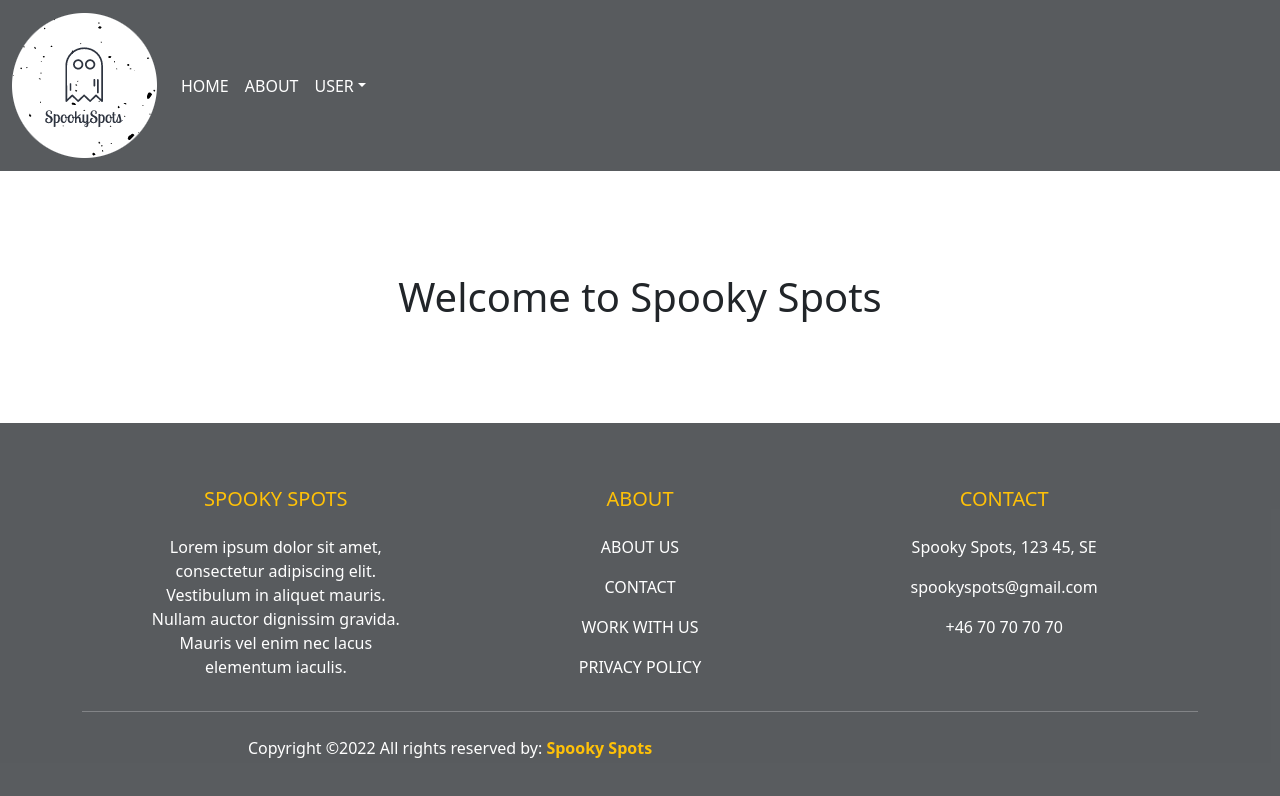
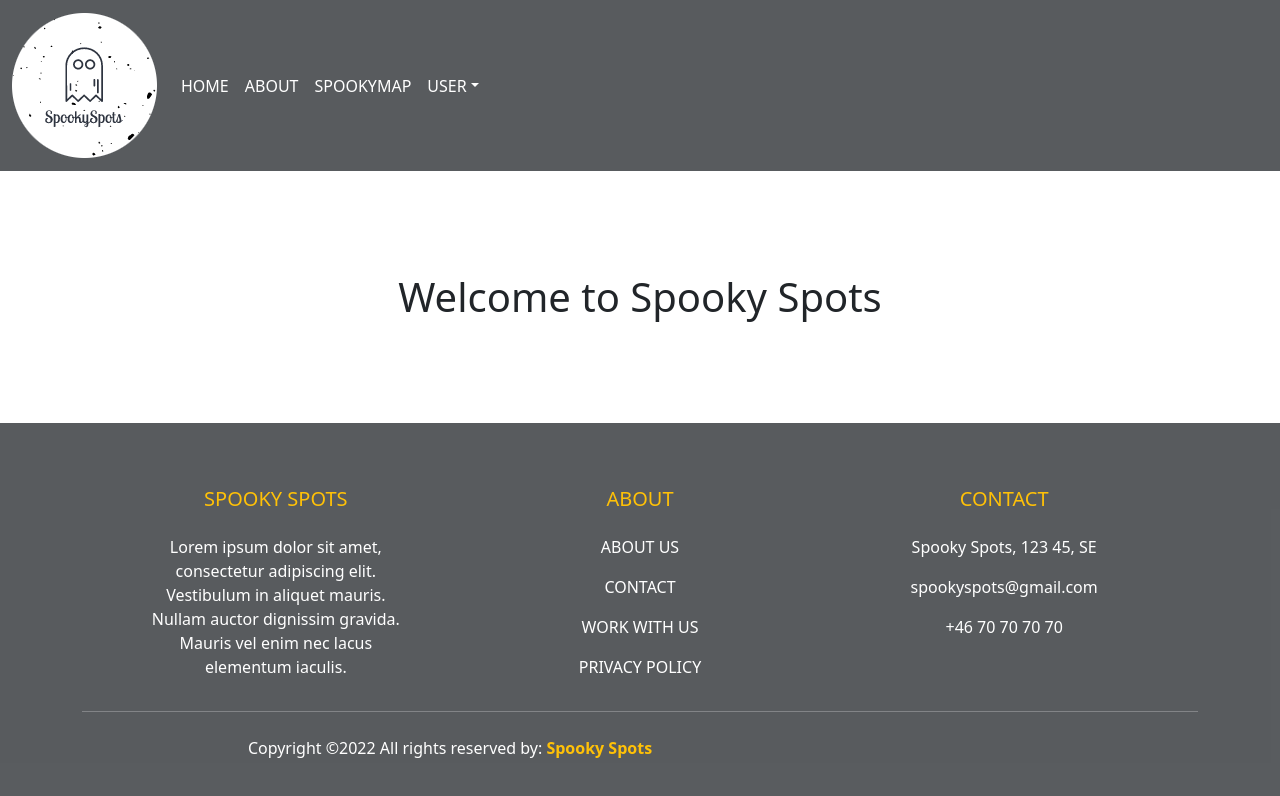
Before and after one commit to louisehedman/spooky-spots-fe, a React (Create React App) app: page / in a window 1280 px wide. Shown: the top 796 px of the page. Built offline with nearby package versions, Linux system fonts and the light colour scheme; no server answers.

Commit message:
implement map with rlayers package

```diff
--- a/package.json
+++ b/package.json
@@ -12,10 +12,12 @@
     "@types/react-dom": "^18.0.6",
     "axios": "^0.27.2",
     "bootstrap": "^5.2.1",
+    "ol": "^7.1.0",
     "react": "^18.2.0",
     "react-dom": "^18.2.0",
     "react-router-dom": "^6.4.0",
     "react-scripts": "5.0.1",
+    "rlayers": "^1.4.3",
     "typescript": "^4.7.4",
     "web-vitals": "^2.1.4"
   },
@@ -42,5 +44,8 @@
       "last 1 firefox version",
       "last 1 safari version"
     ]
+  },
+  "devDependencies": {
+    "@types/ol": "^6.5.3"
   }
 }
--- a/src/components/header/Header.tsx
+++ b/src/components/header/Header.tsx
@@ -39,6 +39,11 @@ const Header: React.FC = () => {
             <li className="nav-item">
               <Link className="nav-link" to="/about" style={{ color: "white" }}>
                 About
+              </Link>
+            </li>
+            <li className="nav-item">
+              <Link className="nav-link" to="/spookymap" style={{ color: "white" }}>
+                SpookyMap
               </Link>
             </li>
             <li className="nav-item dropdown">
--- /dev/null
+++ b/src/components/map/SpookyMap.tsx
@@ -0,0 +1,24 @@
+import "ol/ol.css";
+import { RMap, ROSM } from "rlayers";
+import { fromLonLat } from "ol/proj";
+
+const SpookyMap: React.FC = () => {
+  const center = fromLonLat([14.662, 59.957]);
+
+  return (
+    <>
+      <div className="container my-5 mx-5">
+        <h2 className="text-center my-5">Spooky map</h2>
+        <RMap
+          width={"100%"}
+          height={"60vh"}
+          initial={{ center: center, zoom: 5 }}
+        >
+          <ROSM />
+        </RMap>
+      </div>
+    </>
+  );
+};
+
+export default SpookyMap;
--- a/src/index.tsx
+++ b/src/index.tsx
@@ -6,11 +6,12 @@ import { BrowserRouter, Route, Routes } from "react-router-dom";
 import './index.css';
 import "bootstrap/dist/css/bootstrap.min.css";
 import "bootstrap/dist/js/bootstrap.bundle.min.js";
+
 import Home from './components/pages/home/Home';
 import About from './components/pages/about/About';
-
 import RegisterForm from './components/pages/login/RegisterForm';
 import LoginForm from './components/pages/login/LoginForm';
+import SpookyMap from './components/map/SpookyMap';
 
 const root = ReactDOM.createRoot(
   document.getElementById('root') as HTMLElement
@@ -24,6 +25,8 @@ root.render(
         <Route path="/about" element={<About />} />
         <Route path="/register" element={<RegisterForm />} />
         <Route path="/login" element={<LoginForm />} />
+        <Route path="/spookymap" element={<SpookyMap />} />
+
       </Route>
     </Routes>
   </BrowserRouter>
```
Also changed, not shown: 1 other file (tests, documents, lock files or other folders).
